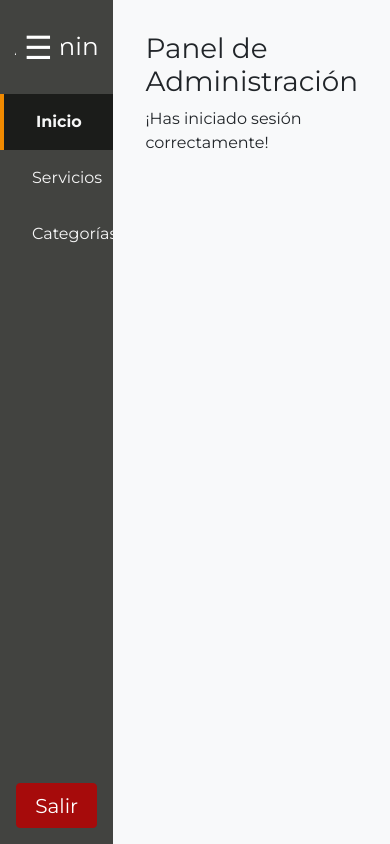
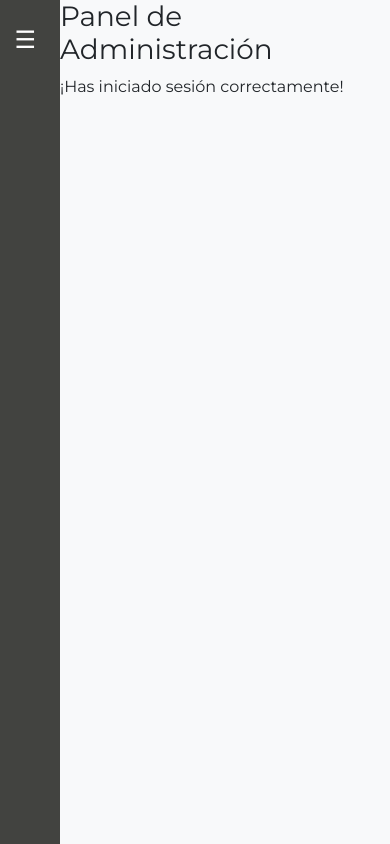
Before and after one commit to PabloDevUtl/analytics, a React (Vite) app: page /home-admin in a window 390 px wide. Built offline with nearby package versions, Linux system fonts and the light colour scheme.

Commit message:
Se actualizo el diseño css y estructura jsx de la carpeta frontEnd, se agrego responsividad en mobiles y se agrego subrayado en navdar

```diff
--- a/frontend/components/Footer.jsx
+++ b/frontend/components/Footer.jsx
@@ -17,7 +17,7 @@ export default function Footer() {
             <li><Link to="/">Inicio</Link></li>
             <li><Link to="/quienes-somos">Quiénes somos</Link></li>
             <li><Link to="/servicios">Servicios</Link></li>
-            <li><Link to="/contacto">Contacto</Link></li>
+            <li><Link to="/contacto">CONTÁCTANOS</Link></li>
           </ul>
         </div>
 
--- a/frontend/components/NavigationBar.jsx
+++ b/frontend/components/NavigationBar.jsx
@@ -1,6 +1,7 @@
 // src/components/NavigationBar.jsx
+import React, { useState, useEffect } from 'react';
 import { Navbar, Nav, Container } from 'react-bootstrap';
-import { Link, useLocation } from 'react-router-dom';
+import { NavLink, useLocation } from 'react-router-dom';
 import useScroll from '../hooks/useScroll';
 import logoNegro from '../assets/analytics_logo_black.png';
 import logoBlanco from '../assets/analytics_logo_white.png';
@@ -9,30 +10,70 @@ export default function NavigationBar() {
   const scrolled = useScroll(60);
   const { pathname } = useLocation();
 
-  // fuerza blanco cuando estamos en /quienes-somos
-  const forceWhite = pathname === '/quienes-somos' || pathname === '/contacto' || pathname==='/avisocorto' || pathname === '/avisocorto' ;
-   const forceWhite2 = pathname === '/avisolargo' || pathname === '/avisolargo';
-  const isWhite    = scrolled || forceWhite || forceWhite2;
-  const variant    = isWhite ? 'light' : 'dark';
+  // Detectar si estamos en móvil (<768px)
+  const [isMobile, setIsMobile] = useState(window.innerWidth < 768);
+  useEffect(() => {
+    const handleResize = () => setIsMobile(window.innerWidth < 768);
+    window.addEventListener('resize', handleResize);
+    return () => window.removeEventListener('resize', handleResize);
+  }, []);
+
+  // Rutas donde siempre forzamos fondo y links oscuros (nav claro)
+  const forceWhiteRoute =
+    ['/quienes-somos', '/contacto', '/avisocorto', '/avisolargo'].includes(pathname);
+
+  // ➔ Fuerza nav claro (light) en Home cuando estamos en móvil
+  const forceWhiteOnHomeMobile = isMobile && pathname === '/';
+
+  const isWhite = scrolled || forceWhiteRoute || forceWhiteOnHomeMobile;
+  const variant = isWhite ? 'light' : 'dark';
 
   return (
     <Navbar
-      expand="lg" fixed="top"
+      expand="lg"
+      fixed="top"
+      variant={variant}
       className={`transition-navbar ${isWhite ? 'bg-white shadow-sm' : 'bg-transparent'}`}
-      variant={variant}
     >
       <Container>
-        <Navbar.Brand as={Link} to="/">
-          <img src={logoBlanco} className="logo-light" height="70" width="140" alt="logo blanco" />
-          <img src={logoNegro}  className="logo-dark"  height="50" width="130" alt="logo negro" />
+        <Navbar.Brand as={NavLink} to="/">
+          <img
+            src={logoBlanco}
+            className="logo-light"
+            height="70"
+            width="140"
+            alt="logo blanco"
+          />
+          <img
+            src={logoNegro}
+            className="logo-dark"
+            height="50"
+            width="130"
+            alt="logo negro"
+          />
         </Navbar.Brand>
+
         <Navbar.Toggle aria-controls="main-navbar" />
         <Navbar.Collapse id="main-navbar">
           <Nav className="ms-auto">
-            <Nav.Link as={Link} to="/">INICIO</Nav.Link>
-            <Nav.Link as={Link} to="/quienes-somos">QUIÉNES SOMOS</Nav.Link>
-            <Nav.Link as={Link} to="/servicios">SERVICIOS</Nav.Link>
-            <Nav.Link as={Link} to="/contacto">CONTACTÁNOS</Nav.Link>
+            {[
+              { to: '/', label: 'INICIO', end: true },
+              { to: '/quienes-somos', label: 'QUIÉNES SOMOS' },
+              { to: '/servicios', label: 'SERVICIOS' },
+              { to: '/contacto', label: 'CONTÁCTANOS' },
+            ].map(({ to, label, end }) => (
+              <Nav.Link
+                as={NavLink}
+                to={to}
+                end={end}
+                key={to}
+                className={({ isActive }) =>
+                  isActive ? 'active-nav-link' : undefined
+                }
+              >
+                {label}
+              </Nav.Link>
+            ))}
           </Nav>
         </Navbar.Collapse>
       </Container>
--- a/frontend/components/SidebarAdmin.jsx
+++ b/frontend/components/SidebarAdmin.jsx
@@ -1,11 +1,18 @@
 // src/components/SidebarAdmin.jsx
-import React, { useState } from 'react';
+import React, { useState, useEffect } from 'react';
 import { NavLink, useNavigate } from 'react-router-dom';
 import '../styles/SidebarAdmin.css';
 
 export default function SidebarAdmin() {
-  const [collapsed, setCollapsed] = useState(false);
+  // colapsa automáticamente en pantallas <768px
+  const [collapsed, setCollapsed] = useState(window.innerWidth < 768);
   const navigate = useNavigate();
+
+  useEffect(() => {
+    const onResize = () => setCollapsed(window.innerWidth < 768);
+    window.addEventListener('resize', onResize);
+    return () => window.removeEventListener('resize', onResize);
+  }, []);
 
   const handleLogout = () => {
     localStorage.removeItem('token');
@@ -14,6 +21,7 @@ export default function SidebarAdmin() {
 
   return (
     <>
+      {/* toggle siempre fijo */}
       <button
         className={`toggle-btn ${collapsed ? 'collapsed' : ''}`}
         onClick={() => setCollapsed(!collapsed)}
@@ -24,7 +32,6 @@ export default function SidebarAdmin() {
 
       <nav className={`sidebar ${collapsed ? 'collapsed' : ''}`}>
         <div className="menu">
-          <h2 className="title">Admin</h2>
           <NavLink to="/home-admin" className="menu-item">
             Inicio
           </NavLink>
--- a/frontend/index.css
+++ b/frontend/index.css
@@ -8,6 +8,7 @@ body {
   padding: 0;
   font-family: 'Montserrat', sans-serif;
 }
+
 
 /* 3. Navbar */
 .transition-navbar {
@@ -48,6 +49,13 @@ body {
 }
 .transition-navbar.bg-white .nav-link:hover {
   color: #ef8802 !important;
+}
+/* Enlace activo: color naranja + subrayado naranja */
+.transition-navbar .nav-link.active {
+  color: #ef8802 !important;
+}
+.transition-navbar .nav-link.active::after {
+  width: 100%;
 }
 
 
@@ -371,7 +379,32 @@ body {
     bottom: 20px;
   }
 }
+/* 2) Mobile: centrar y recortar secciones dentro de app-main */
+@media (max-width: 768px) {
+  /* Todas tus secciones principales (Hero, Innovación, Servicios, Contacto...) */
+  main.app-main > section {
+    max-width: calc(100% - 2rem) !important;
+    margin: 0 auto !important;
+    padding: 1.5rem 1rem !important;
+    overflow-x: hidden !important;
+  }
 
+  /* Hero: contenido centrado igual que ContactanosPage */
+  #inicio .hero-content {
+    width: 100% !important;
+    max-width: 600px !important;
+    margin: 0 auto !important;
+    padding: 0 1rem !important;
+    align-items: center !important;
+    text-align: center !important;
+  }
+
+  /* Navbar colapsado en móvil no debe desbordar */
+  .navbar-collapse {
+    width: 100% !important;
+    overflow-x: hidden !important;
+  }
+}
 /* Asegúrate de que html, body y el root ocupen el 100% de alto */
 html, body, #root {
   height: 100%;
@@ -389,3 +422,46 @@ html, body, #root {
 .app-main {
   flex: 1;
 }
+/* ————————————————————
+   Mobile fixes (pantallas < 768px)
+   ———————————————————— */
+@media (max-width: 768px) {
+  /* 1) Evita overflow horizontal en toda la app */
+  html, body, #root, .app-container, .app-main {
+    max-width: 100vw !important;
+  }
+
+  /* 2) El Navbar ocupa todo el ancho y respeta padding lateral */
+  .transition-navbar .container {
+    max-width: 100% !important;
+    padding-left: 1rem !important;
+    padding-right: 1rem !important;
+  }
+
+  /* 3) Cada sección de main se expande de lado a lado */
+  main.app-main > section {
+    width: 100% !important;
+    max-width: 100% !important;
+    margin: 0 auto !important;
+    padding: 1.5rem 1rem !important;
+  }
+
+  /* 4) Hero: fondo de borde a borde y contenido centrado */
+  #inicio {
+    padding: 0 !important;
+    min-height: calc(100vh - 56px) !important;
+  }
+  #inicio::before,
+  #inicio::after {
+    left: 0 !important;
+    right: 0 !important;
+  }
+  #inicio .hero-content {
+    margin: 0 auto !important;
+    width: 100% !important;
+    max-width: 600px !important;
+    padding: 0 1rem !important;
+    text-align: center !important;
+    align-items: center !important;
+  }
+}
--- a/frontend/pages/ContactanosPage.jsx
+++ b/frontend/pages/ContactanosPage.jsx
@@ -223,7 +223,7 @@ export default function ContactanosPage() {
         data-aos="fade-up"
         data-aos-delay="400"
       >
-        <span className="whatsapp-label">CONTACTÁNOS</span>
+        <span className="whatsapp-label">CONTÁCTANOS</span>
         <img src={iconWhatsApp} alt="WhatsApp" className="whatsapp-icon" />
       </a>
     </>
--- a/frontend/pages/Home.jsx
+++ b/frontend/pages/Home.jsx
@@ -91,7 +91,7 @@ export default function Home() {
         data-aos="fade-up"
         data-aos-delay="400"
       >
-        <span className="whatsapp-label">CONTACTÁNOS</span>
+        <span className="whatsapp-label">CONTÁCTANOS</span>
         <img src={iconWhatsApp} alt="WhatsApp" className="whatsapp-icon" />
       </a>
     </>
--- a/frontend/pages/QuienesSomosPage.jsx
+++ b/frontend/pages/QuienesSomosPage.jsx
@@ -205,7 +205,7 @@ export default function QuienesSomosPage() {
         data-aos="fade-up"
         data-aos-delay="400"
       >
-        <span className="whatsapp-label">CONTACTÁNOS</span>
+        <span className="whatsapp-label">CONTÁCTANOS</span>
         <img src={iconWhatsApp} alt="WhatsApp" className="whatsapp-icon" />
       </a>
     </>
--- a/frontend/styles/AdminPages.css
+++ b/frontend/styles/AdminPages.css
@@ -1,25 +1,24 @@
 /* src/pages/AdminPages.css */
-
 .admin-container {
   display: flex;
   min-height: 100vh;
 }
 
 .admin-content {
-  flex: 1;                /* <— para llenar el ancho restante */
+  flex: 1;
   margin-left: 250px;
-  padding: 2rem;
   transition: margin-left 0.3s;
   background-color: #f8f9fa;
 }
 
-/* Cuando el sidebar está colapsado */
+/* Cuando colapsa, ajusta el margen */
 .sidebar.collapsed ~ .admin-content {
   margin-left: 60px;
 }
 
+/* En móvil quita el margen extra */
 @media (max-width: 768px) {
   .admin-content {
-    margin-left: 0;
+    margin-left: 60px; /* coincide con el ancho collapsed en móvil */
   }
 }
--- a/frontend/styles/SidebarAdmin.css
+++ b/frontend/styles/SidebarAdmin.css
@@ -1,103 +1,95 @@
 /* src/styles/SidebarAdmin.css */
 
-/* Toggle button */
+/* 1) Definimos la variable de ancho y aplicamos */
+.sidebar {
+  --sidebar-width: 250px;
+  position: fixed;
+  top: 0; left: 0;
+  width: var(--sidebar-width);
+  height: 100vh;
+  background-color: #424340;
+  color: #fff;
+  display: flex;
+  flex-direction: column;
+  justify-content: space-between;
+  padding-top: 3rem;       /* deja sitio para el toggle */
+  transition: width 0.3s, --sidebar-width 0.3s;
+  overflow: hidden;
+  z-index: 1000;
+}
+.sidebar.collapsed {
+  --sidebar-width: 60px;
+}
+
+/* 2) Toggle fijo, junto al sidebar */
 .toggle-btn {
   position: fixed;
-  top: 1rem;
-  left: 1rem;
+  top: 0.5rem;
+  left: calc(var(--sidebar-width) + 1rem);
+  background-color: #424340;
+  color: #fff;
+  border: none;
+  font-size: 1.8rem;
+  padding: 0.9rem;
+  cursor: pointer;
   z-index: 1100;
-  background-color: #424340 !important;
-  color: #FFFFFF !important;
-  border: none !important;
-  font-size: 2rem !important;
-  padding: 0.5rem !important;
-  cursor: pointer;
   transition: left 0.3s;
 }
 .toggle-btn.collapsed {
-  left: 0.6rem;
+  left: calc(var(--sidebar-width) + 0.5rem);
+  font-size: 1.5rem;
 }
 
-/* Sidebar */
-.sidebar {
-  position: fixed;
-  top: 0;
-  left: 0;
-  width: 250px;
-  height: 100vh;
-  background-color: #424340;
-  color: #FFFFFF;
+/* 3) Menú empujado por el padding-top */
+.menu {
+  margin-top: 2.5rem;;
   display: flex;
   flex-direction: column;
-  justify-content: space-between;
-  padding-top: 2rem;
-  transition: width 0.3s;
-  overflow-x: hidden;
-}
-.sidebar.collapsed {
-  width: 60px;
 }
 
-/* Title */
-.title {
-  text-align: center;
-  margin-bottom: 2rem;
-  transition: opacity 0.3s;
-}
-
-/* Menu items */
+/* 4) Ítems y logout */
 .menu-item {
-  display: block;
-  padding: 1rem 2rem;
-  color: #F7F7F7;
+  padding: 1rem 1.5rem;
+  color: #f7f7f7;
   text-decoration: none;
   transition: background 0.3s, opacity 0.3s;
 }
-.menu-item:hover {
-  background-color: #1B1C1A;
+.menu-item:hover,
+.menu-item.active {
+  background-color: #1b1c1a;
+  font-weight: bold;
 }
 .menu-item.active {
-  background-color: #1B1C1A;
-  border-left: 4px solid #F18A00;
-  font-weight: bold;
+  border-left: 4px solid #f18a00;
+}
+.logout-btn {
+  margin: 1rem;
+  background-color: #a60b0b;
+  color: #fff;
+  border: 1px solid #a60b0b;
+  border-radius: 0.25rem;
+  padding: 0.5rem;
+  font-size: 1rem;
+  cursor: pointer;
+  transition: background 0.3s, opacity 0.3s;
+}
+.logout-btn:hover {
+  background-color: #cc0000;
 }
 
-/* Logout button */
-.logout-btn {
-  margin: 1rem;
-  background-color: #a60b0b !important;
-  color: #FFFFFF !important;
-  border: 1px solid #a60b0b !important;
-  border-radius: 0.25rem !important;
-  width: calc(100% - 2rem) !important;
-  font-size: 1.25rem !important;
-  padding: 0.40rem !important;
-  cursor: pointer;
-  transition: background 0.3s;
-}
-.logout-btn:hover {
-  background-color: #cc0000 !important;
-  color: #FFFFFF !important;
-}
-
-/* Ocultar texto al colapsar */
-.sidebar.collapsed .title,
+/* 5) Ocultar texto al colapsar */
 .sidebar.collapsed .menu-item,
 .sidebar.collapsed .logout-btn {
   opacity: 0;
 }
-.sidebar.collapsed ~ .admin-content {
-  margin-left: 60px;
+
+/* 6) Responsive */
+@media (max-width: 992px) {
+  .sidebar { --sidebar-width: 200px; }
 }
-
-/* Responsive */
 @media (max-width: 768px) {
-  .sidebar {
-    width: 100%;
-    height: auto;
-    position: relative;
-  }
-  .toggle-btn.collapsed {
-    left: 1rem;
-  }
+  .sidebar { --sidebar-width: 180px; }
 }
+@media (max-width: 576px) {
+  .sidebar { --sidebar-width: 150px; }
+}
```
Also changed, not shown: frontend/styles/QuienesSomos.css (+22 -10 lines), frontend/styles/QuienesSomosPage.css (+14 -1 lines).
